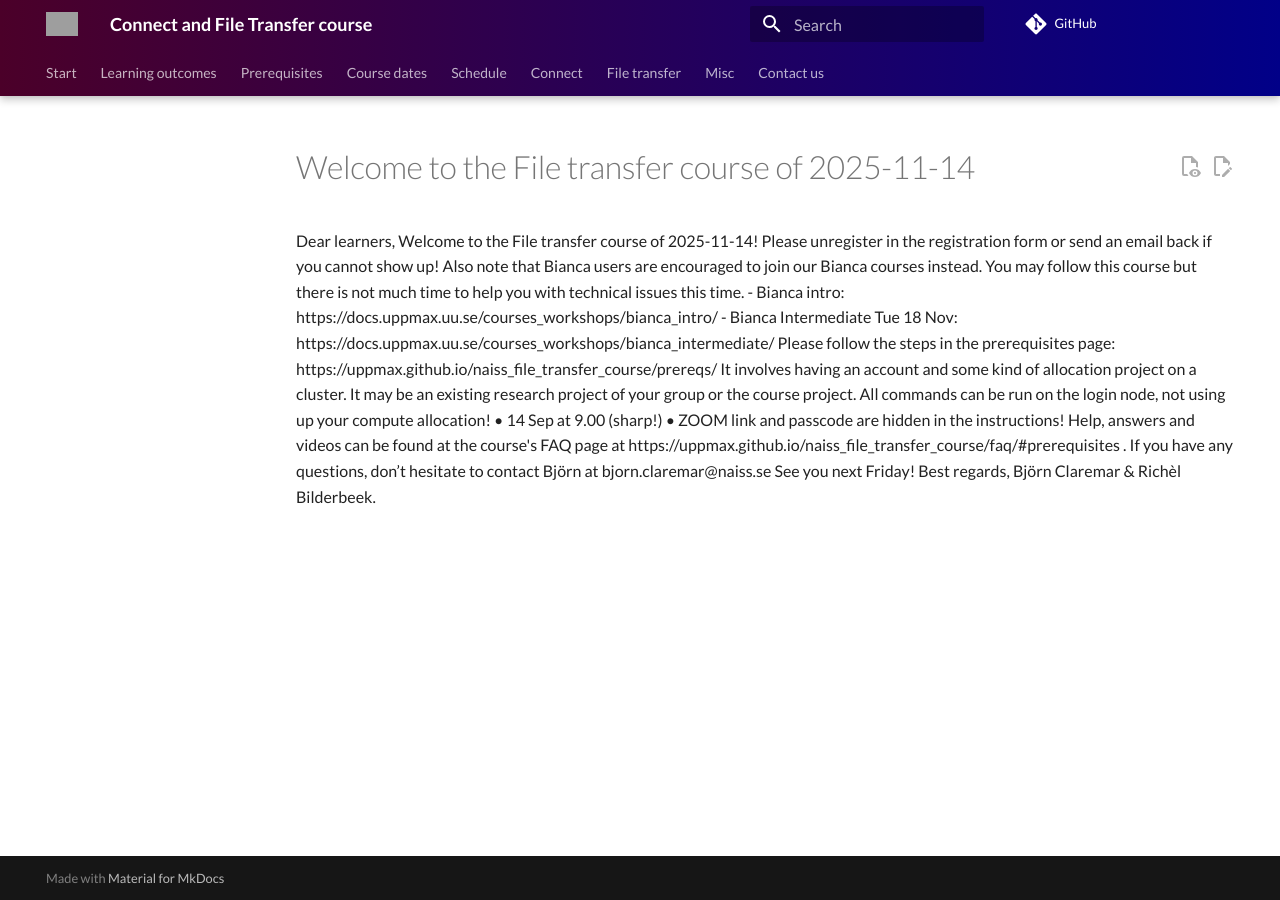
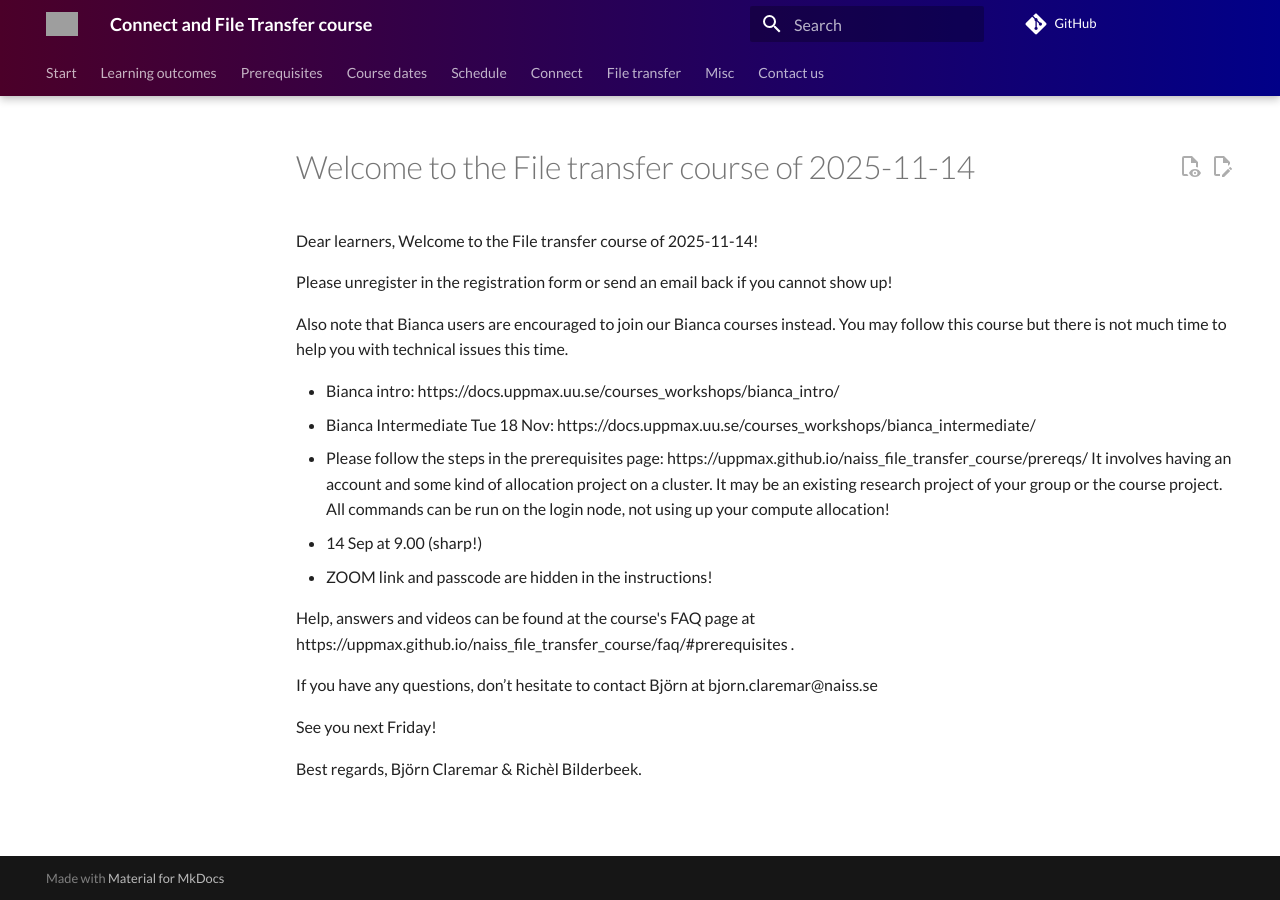
Before and after one commit to UPPMAX/naiss_file_transfer_course, an MkDocs documentation site: the page built from docs/communication/welcome_email_nov2025.md, in a window 1280 px wide. Built offline with MkDocs 1.6.1 and Material for MkDocs 9.7.7, drawn with Linux system fonts in a browser that asks for light colours; comment, search, counter and statistics services are not loaded; grey boxes are pictures that could not be loaded.

```diff
--- a/docs/communication/welcome_email_nov2025.md
+++ b/docs/communication/welcome_email_nov2025.md
@@ -2,14 +2,23 @@
 
 Dear learners,
 Welcome to the File transfer course of 2025-11-14!
+
 Please unregister in the registration form or send an email back if you cannot show up!
+
 Also note that Bianca users are encouraged to join our Bianca courses instead. You may follow this course but there is not much time to help you with technical issues this time.
+
 -	Bianca intro: https://docs.uppmax.uu.se/courses_workshops/bianca_intro/
 -	Bianca Intermediate Tue 18 Nov: https://docs.uppmax.uu.se/courses_workshops/bianca_intermediate/
+-
 Please follow the steps in the prerequisites page: https://uppmax.github.io/naiss_file_transfer_course/prereqs/ It involves having an account and some kind of allocation project on a cluster. It may be an existing research project of your group or the course project. All commands can be run on the login node, not using up your compute allocation!
-•	14 Sep at 9.00 (sharp!)
-•	ZOOM link and passcode are hidden in the instructions!
+
+- 14 Sep at 9.00 (sharp!)
+- ZOOM link and passcode are hidden in the instructions!
+
 Help, answers and videos can be found at the course's FAQ page at https://uppmax.github.io/naiss_file_transfer_course/faq/#prerequisites .
+
 If you have any questions, don’t hesitate to contact Björn at bjorn.claremar@naiss.se
+
 See you next Friday!
+
 Best regards, Björn Claremar & Richèl Bilderbeek.
```
